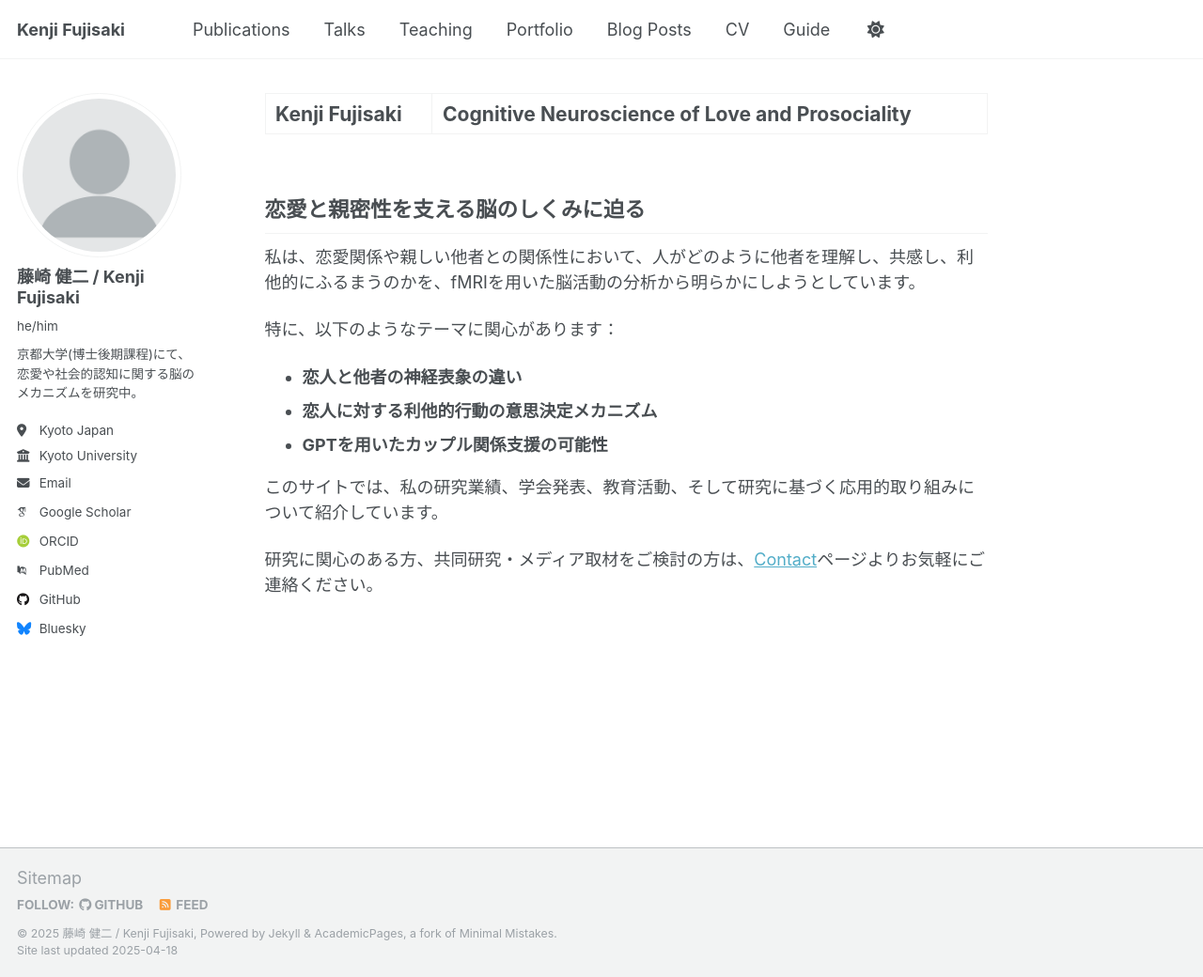
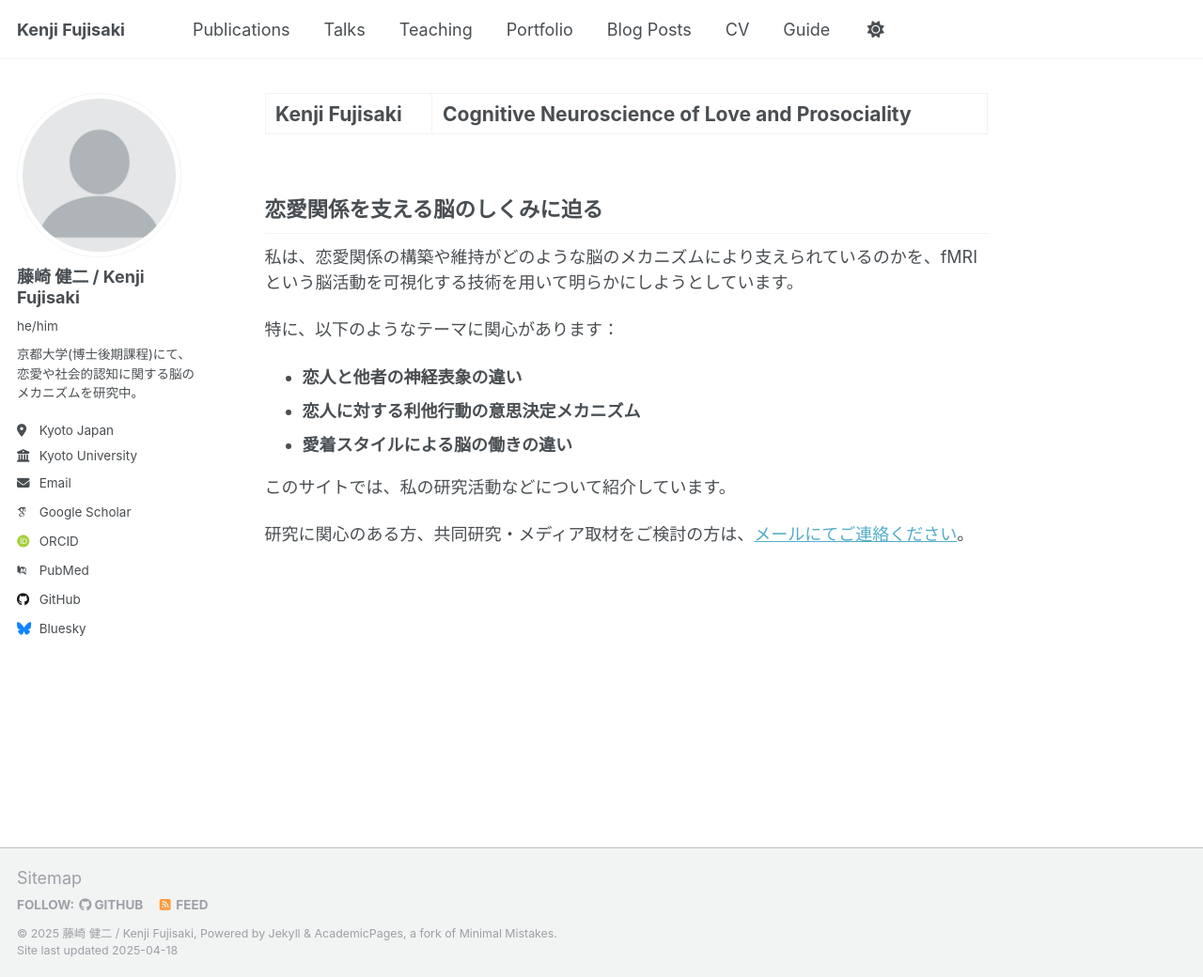
Before and after one commit to kenjifujisaki-research/kenjifujisaki-research.github.io, a Jekyll site: the page built from _pages/about.md, in a window 1280 px wide and 1040 px high. Shown: the whole window at 94% size. Built offline with Jekyll 4.4.1, drawn with Linux system fonts in a browser that asks for light colours; some web fonts are replaced.

Commit message:
Update about.md

```diff
--- a/_pages/about.md
+++ b/_pages/about.md
@@ -7,16 +7,16 @@ redirect_from:
   - /about.html
 ---
 
-## 恋愛と親密性を支える脳のしくみに迫る
+## 恋愛関係を支える脳のしくみに迫る
 
-私は、恋愛関係や親しい他者との関係性において、人がどのように他者を理解し、共感し、利他的にふるまうのかを、fMRIを用いた脳活動の分析から明らかにしようとしています。
+私は、恋愛関係の構築や維持がどのような脳のメカニズムにより支えられているのかを、fMRIという脳活動を可視化する技術を用いて明らかにしようとしています。
 
 特に、以下のようなテーマに関心があります：
 
 - **恋人と他者の神経表象の違い**
-- **恋人に対する利他的行動の意思決定メカニズム**
-- **GPTを用いたカップル関係支援の可能性**
+- **恋人に対する利他行動の意思決定メカニズム**
+- **愛着スタイルによる脳の働きの違い**
 
-このサイトでは、私の研究業績、学会発表、教育活動、そして研究に基づく応用的取り組みについて紹介しています。
+このサイトでは、私の研究活動などについて紹介しています。
 
-研究に関心のある方、共同研究・メディア取材をご検討の方は、[Contact](/contact/)ページよりお気軽にご連絡ください。
+研究に関心のある方、共同研究・メディア取材をご検討の方は、[メールにてご連絡ください](mailto:kenji.fujisaki.research@gmail.com)。
```
